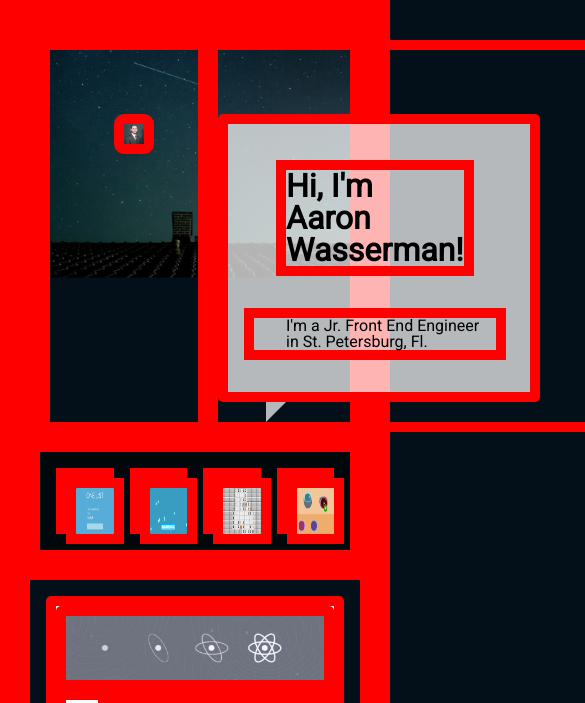
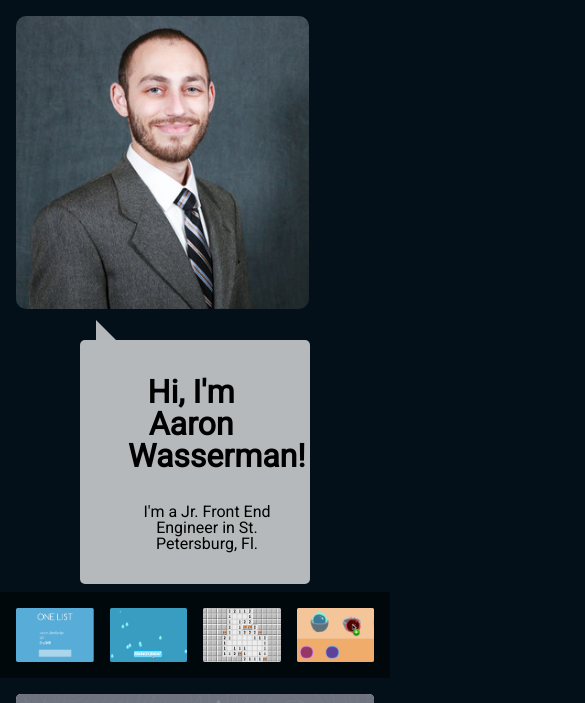
Before and after one commit to AaronStPete/assignment-4, a website: page public/index.html in a window 390 px wide. Shown: the top 703 px of the page, 585 px wide, since content can reach past the window. Drawn offline with Linux system fonts and the light colour scheme.

Commit message:
completed mobile view

```diff
--- a/public/screen.css
+++ b/public/screen.css
@@ -19,13 +19,11 @@ body {
   background-size: 100%;
   display: flex;
   flex-direction: column;
-  /* flex-grow: 2; */
 }
 
 .hero {
 display: flex;
 flex-direction: row;
-
 flex-grow: 2;
 }
 
@@ -197,8 +195,39 @@ flex-grow: 1;
 }
 
 @media (max-width:600px) {
-  * {
-    border: 10px solid red;
+
+  .top-section {
+    background-image: none;
+  }
+
+  .hero {
+    flex-direction: column;
+  }
+
+  .my-face {
+    padding: 1em;
+    width: 75%;
+  }
+
+  .callout-space {
+    margin-top: -.5em;
+    margin-bottom: .5em;
+  }
+
+  .callout {
+    margin-top: 0em;
+    margin-left: 5em;
+    text-align: center;
+  }
+
+  .arrow {
+    transform: none;
+    order: 1;
+    margin-left: 6em;
+  }
+
+  .callout {
+    order: 2;
   }
 }
 
```
